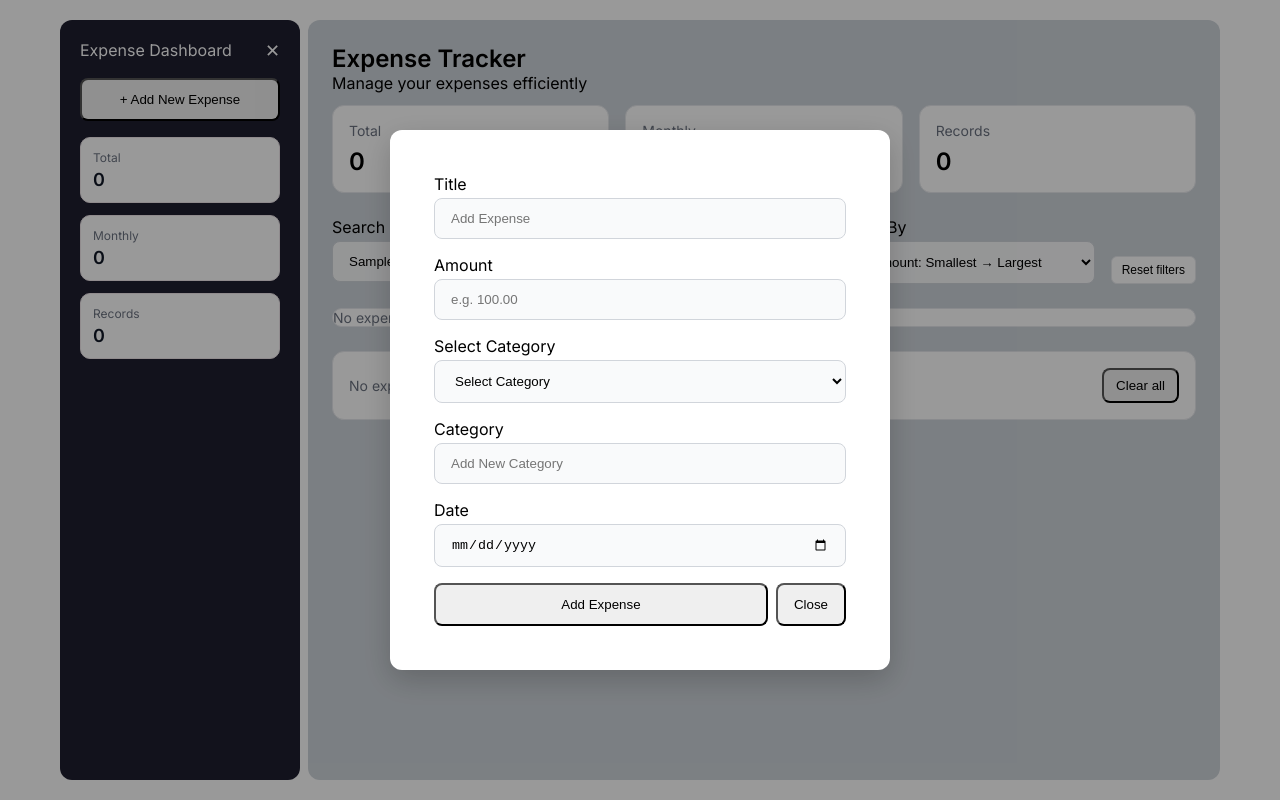
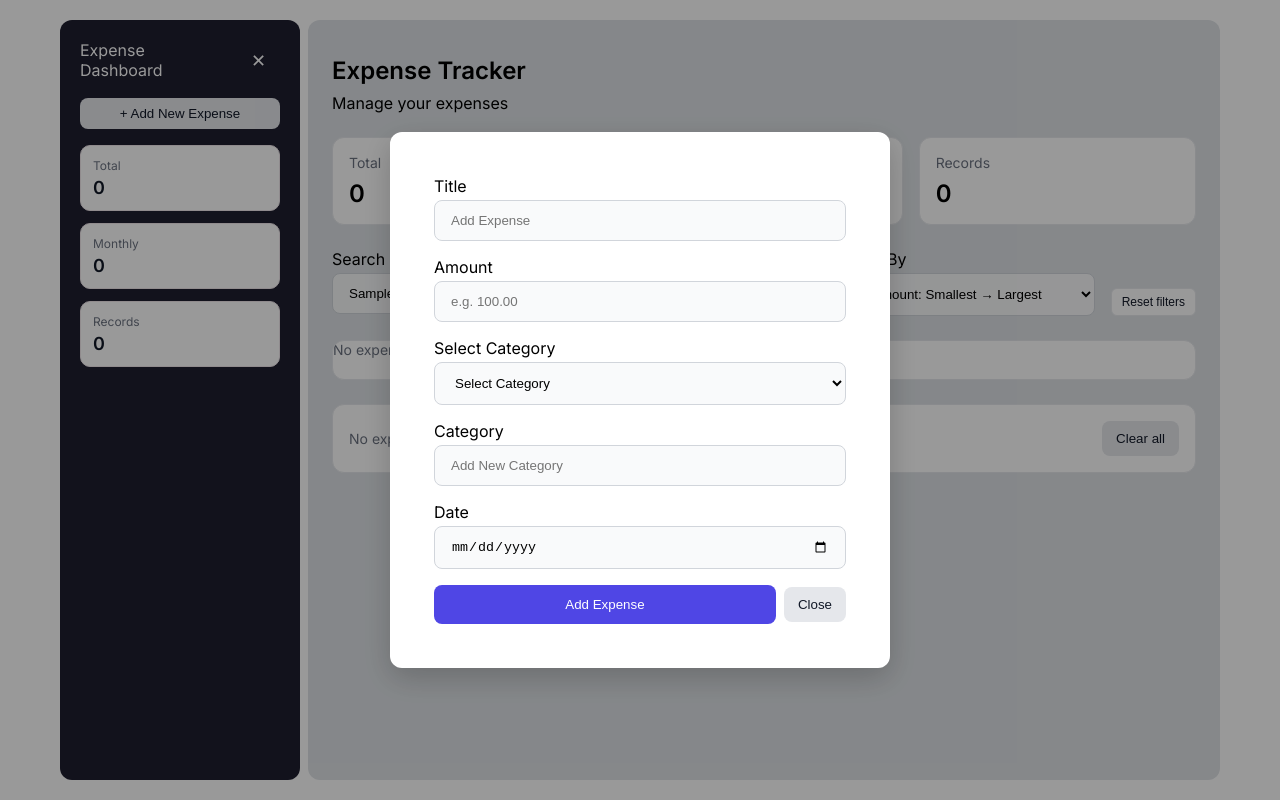
Before and after one commit to rafeeqhassani/expense-tracker-react, a React (Vite) app: page / in a window 1280 px wide. Both pictures are taken after typing "Sample" into the empty fields and a click on the button "+ Add New Expense". Built offline with nearby package versions, Linux system fonts and the light colour scheme.

Commit message:
feat(ui): fix header alignment and add hover + overlay system for buttons, icons, and modals

```diff
--- a/src/components/expenses/ExpenseItem.jsx
+++ b/src/components/expenses/ExpenseItem.jsx
@@ -27,7 +27,11 @@ function ExpenseItem({ expense, onDelete, onEdit, isChecked }) {
           Edit
         </button>
 
-        <button type="button" onClick={() => onDelete(expense.id)}>
+        <button
+          type="button"
+          className="delete-btn"
+          onClick={() => onDelete(expense.id)}
+        >
           Delete
         </button>
       </td>
--- a/src/components/expenses/Header.jsx
+++ b/src/components/expenses/Header.jsx
@@ -19,7 +19,7 @@ function Header({
 
       <div className="header-top">
         <h1>Expense Tracker</h1>
-        <p>Manage your expenses efficiently </p>
+        <p>Manage your expenses</p>
       </div>
 
       <div className="summary">
--- a/src/components/layout/MainLayout.jsx
+++ b/src/components/layout/MainLayout.jsx
@@ -80,7 +80,7 @@ function MainLayout({ data, form, toast, actions }) {
       </main>
 
       {isOpen && (
-        <div div className="overlay">
+        <div className="overlay">
           <div className="modal">
             <ExpenseForm
               categories={categories}
--- a/src/styles/styles.css
+++ b/src/styles/styles.css
@@ -78,7 +78,7 @@ body {
   display: flex;
   flex-direction: column;
   gap: 24px;
-  background: #ced4da;
+  background: #dee2e6;
   border-radius: 12px;
   padding: 24px;
   overflow-y: auto;
@@ -88,6 +88,17 @@ body {
   display: flex;
   flex-direction: column;
   gap: 12px;
+}
+
+.header-top {
+  display: flex;
+  flex-direction: column;
+  align-items: flex-start;
+  justify-content: flex-start;
+  gap: 8px;
+  text-align: left;
+  margin-top: 12px;
+  margin-bottom: 12px;
 }
 
 .summary {
@@ -195,6 +206,7 @@ select {
   background: white;
   border: 1px solid #e5e7eb;
   border-radius: 12px;
+  min-height: 40px;
 }
 
 .table-wrapper {
@@ -256,22 +268,6 @@ select {
   gap: 8px;
 }
 
-.actions button {
-  padding: 6px 10px;
-
-  border: 1px solid #e5e7eb;
-  border-radius: 6px;
-
-  background: white;
-  cursor: pointer;
-
-  transition: all 0.2s ease;
-}
-
-.actions button:hover {
-  background: #f3f4f6;
-}
-
 .actions-bar {
   display: flex;
   justify-content: space-between;
@@ -291,11 +287,41 @@ select {
   flex-wrap: wrap;
 }
 
-.left button,
-.center button,
-.right button {
-  padding: 8px 12px;
+button {
+  padding: 10px 14px;
   border-radius: 8px;
+  border: none;
+  cursor: pointer;
+  transition: all 0.2s ease;
+  background: #e5e7eb;
+  color: #111827;
+}
+
+button:hover {
+  background: #d1d5db;
+}
+
+.delete-btn {
+  background: #ef4444;
+  color: white;
+}
+
+.delete-btn:hover {
+  background: #dc2626;
+}
+
+.menu-btn,
+.add-btn,
+.open-form {
+  padding: 8px;
+  border-radius: 8px;
+  transition: 0.2s;
+  cursor: pointer;
+}
+
+.menu-btn:hover,
+.add-btn:hover {
+  background: rgba(0, 0, 0, 0.08);
 }
 
 .empty-load-message,
@@ -370,15 +396,27 @@ select {
   gap: 8px;
 }
 
-.submit-button,
-.close-form {
+.submit-button {
   padding: 12px 16px;
   border-radius: 8px;
+  background: #4f46e5;
+  color: white;
+  flex: 1;
+  min-width: 0;
 }
 
-.submit-button {
-  flex: 1;
-  min-width: 0;
+.submit-button:hover {
+  background: #4338ca;
+  transform: translate(-1px);
+}
+
+.close-form {
+  background: #e5e7eb;
+  color: #111827;
+}
+
+.close-form:hover {
+  background: #d1d5db;
 }
 
 .toast-container {
```
